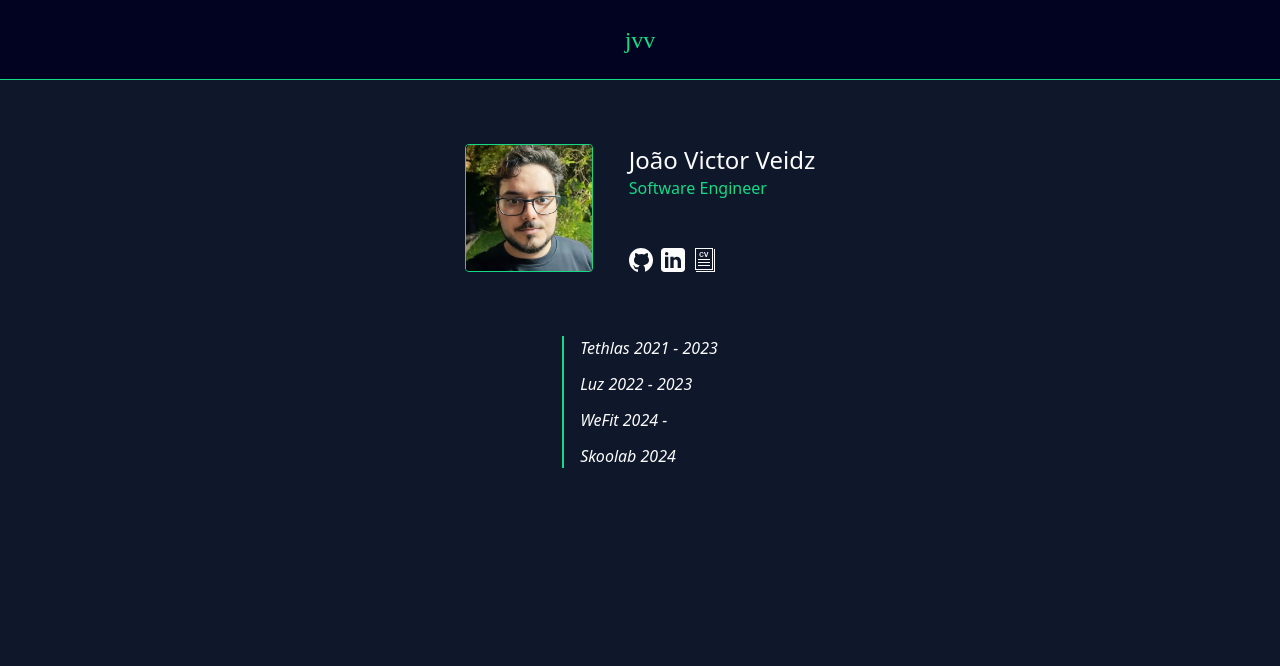
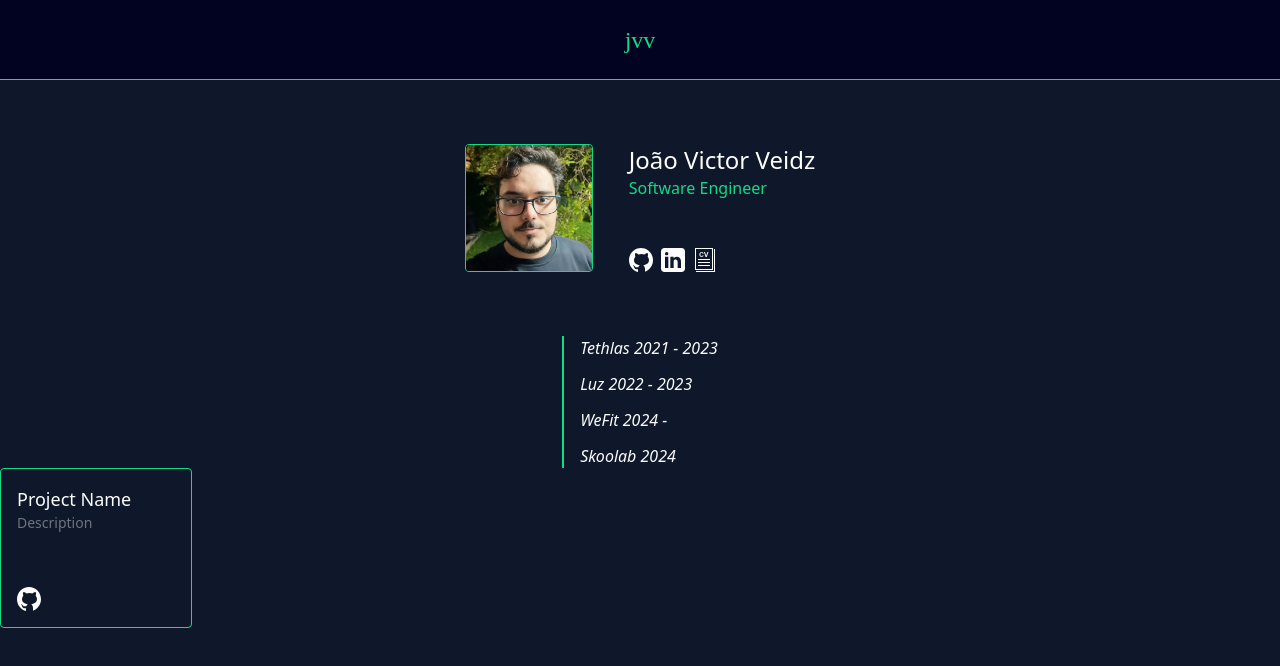
Before and after one commit to veidzvj/veidzvj.github.io, a Nuxt app: page / in a window 1280 px wide. Shown: the top 666 px of the page. Built offline with nearby package versions, Linux system fonts and the light colour scheme; a web font is replaced by a local one.

Commit message:
feat: add Project component

```diff
--- a/app.vue
+++ b/app.vue
@@ -3,6 +3,7 @@
     <Header />
     <Profile />
     <Companies />
+    <Project />
   </div>
 </template>
 
@@ -16,4 +17,5 @@
 import Header from '~/components/Header.vue'
 import Profile from '~/components/Profile.vue'
 import Companies from '~/components/Companies.vue'
+import Project from '~/components/Project.vue'
 </script>
--- /dev/null
+++ b/components/Project.vue
@@ -0,0 +1,13 @@
+<template>
+  <div
+    class="border border-solid border-primary rounded w-48 h-40 flex flex-col justify-between p-4"
+  >
+    <div>
+      <h1 class="text-lg">Project Name</h1>
+      <p class="opacity-40 text-sm">Description</p>
+    </div>
+    <a href="https://github.com/evrwaq" target="_blank" class="cursor-pointer">
+      <img src="~/assets/icons/github.svg" alt="GitHub" />
+    </a>
+  </div>
+</template>
```
